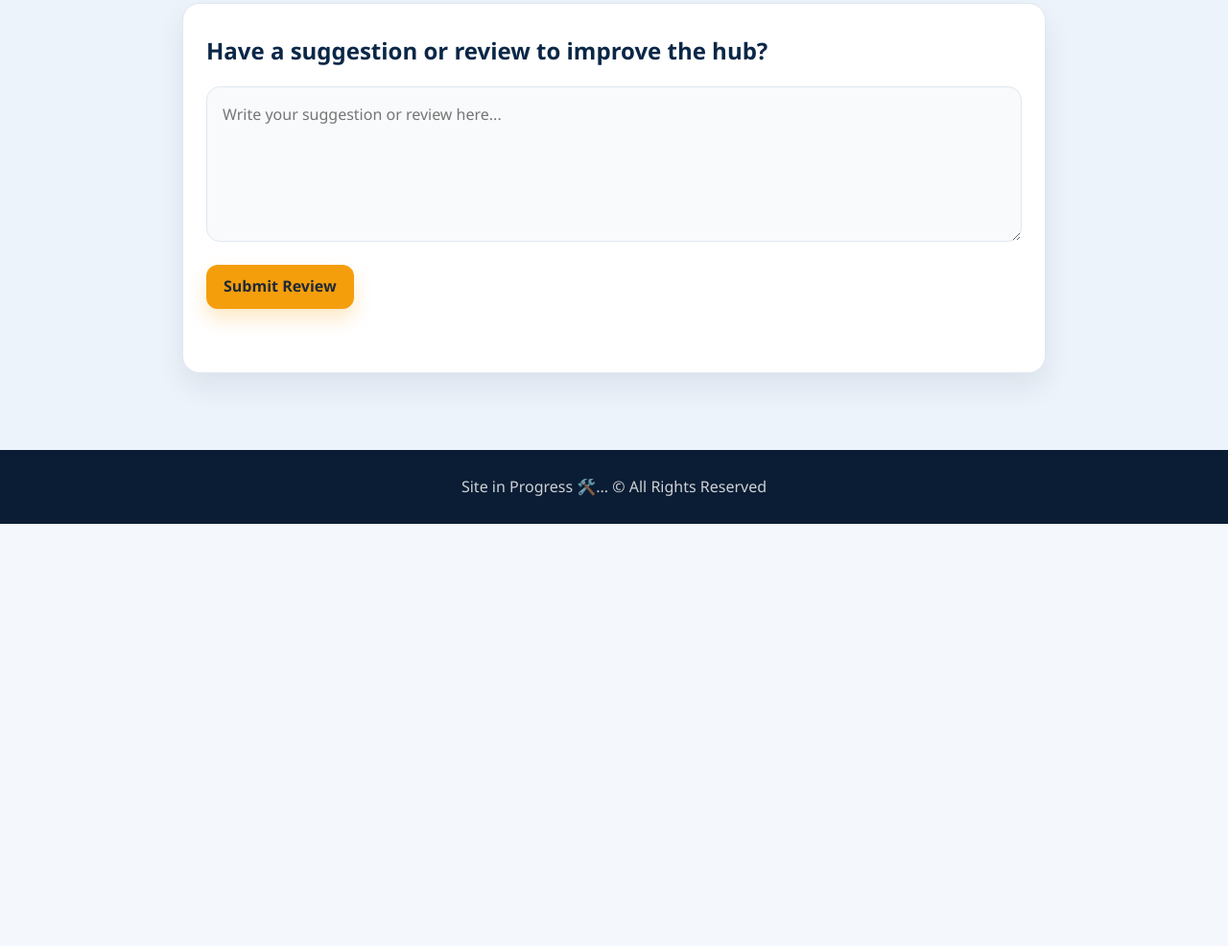
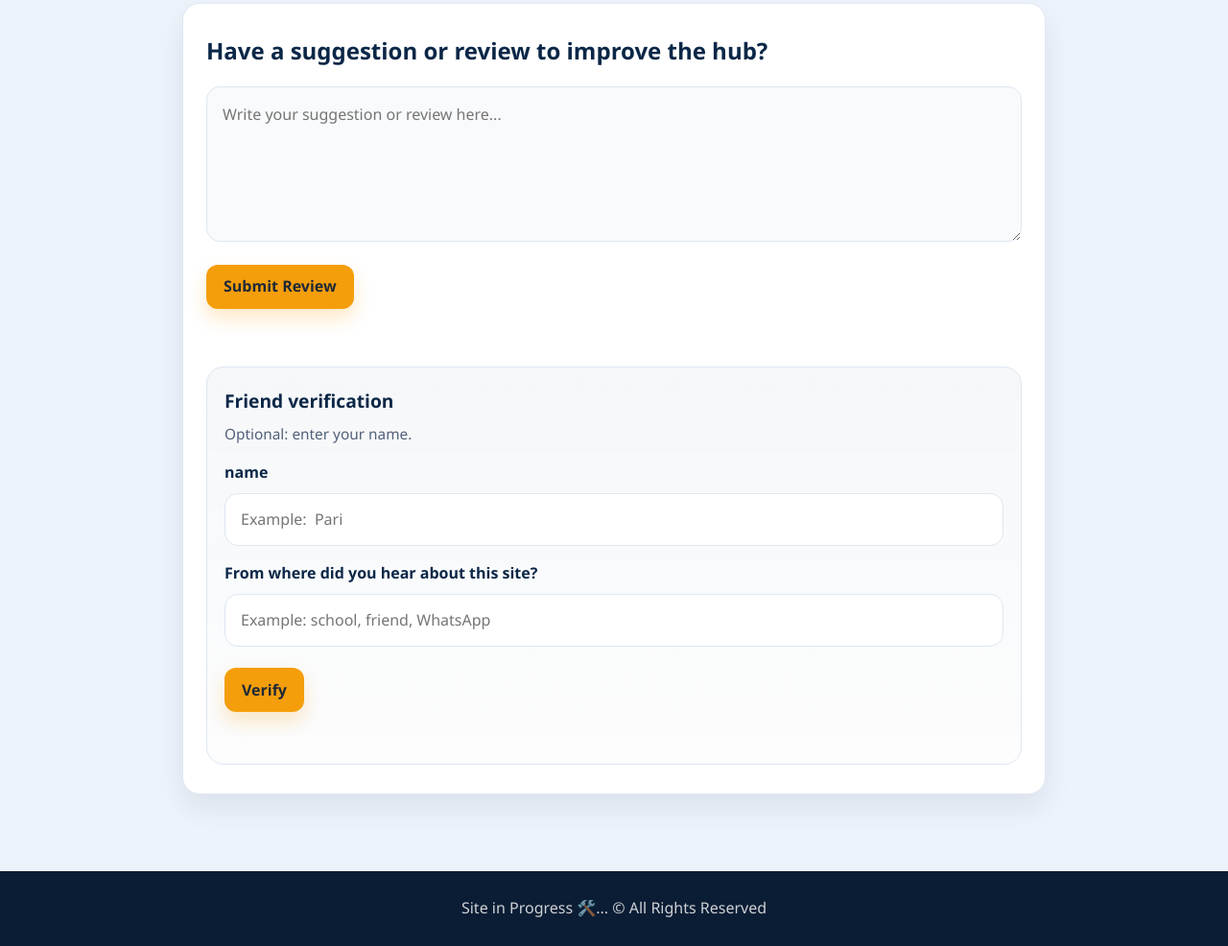
Before and after one commit to Anujhi/Anuj.Class9, a plain HTML site: page index.html in a window 1280 px wide. Shown: the part 1185-2171 px from the top of the page at 96% size. Before the commit the page ends 1731 px from the top, so only its background shows below. Drawn offline with Linux system fonts and the light colour scheme.

Commit message:
Add visitor verification section to index.html

```diff
--- a/index.html
+++ b/index.html
@@ -124,11 +124,47 @@
   <div class="container">
     <div class="review-card">
       <h2>Have a suggestion or review to improve the hub?</h2>
+
       <textarea id="reviewInput" rows="5" placeholder="Write your suggestion or review here..."></textarea>
+
       <div class="review-actions">
         <button id="submitReview" class="btn btn-primary">Submit Review</button>
       </div>
+
       <p id="reviewSuccess" class="success-message" aria-live="polite"></p>
+
+      <div class="visitor-panel" style="margin-top: 24px; padding: 20px 18px; border-radius: 18px; background: linear-gradient(180deg, rgba(18,60,105,0.04), rgba(18,60,105,0.01)); border: 1px solid #dfe7f1;">
+        <h3 style="margin-bottom: 8px; color: var(--primary-dark); font-size: 1.2rem;">Friend verification</h3>
+        <p style="color: var(--muted); margin-bottom: 14px; font-size: 0.96rem;">
+          Optional: enter your name.
+        </p>
+
+        <label for="visitorName" style="display: block; margin: 10px 0 8px; color: var(--primary-dark); font-weight: 600;">name</label>
+        <input
+          id="visitorName"
+          name="visitor_name"
+          type="text"
+          maxlength="20"
+          placeholder="Example:  Pari"
+          style="width:100%; min-height:48px; border-radius:14px; border:1px solid var(--border); background:#fff; color:var(--text); padding: 14px 16px; margin-bottom: 6px;"
+        />
+
+        <label for="visitorSource" style="display: block; margin: 10px 0 8px; color: var(--primary-dark); font-weight: 600;">From where did you hear about this site?</label>
+        <input
+          id="visitorSource"
+          name="from_where"
+          type="text"
+          placeholder="Example: school, friend, WhatsApp"
+          required
+          style="width:100%; min-height:48px; border-radius:14px; border:1px solid var(--border); background:#fff; color:var(--text); padding: 14px 16px; margin-bottom: 6px;"
+        />
+
+        <div style="display:flex; flex-wrap:wrap; gap:12px; align-items:center; margin-top:16px;">
+          <button id="verifyBtn" class="btn btn-primary" type="button">Verify</button>
+        </div>
+
+        <p id="visitorStatus" aria-live="polite" style="min-height: 24px; margin-top: 10px; color: var(--primary-dark); font-weight:600; font-size:0.95rem;"></p>
+      </div>
     </div>
   </div>
 </section>
@@ -149,7 +185,7 @@
     aria-label="Easter egg"
     hidden
   >
-    <span>Anuj❤️Hirishaa</span>
+    <span>I know u will come again, how's ur day going?</span>
   </div>
 
   <script src="script.js"></script>
```
Lines whose indentation alone changed are shown as unchanged.
